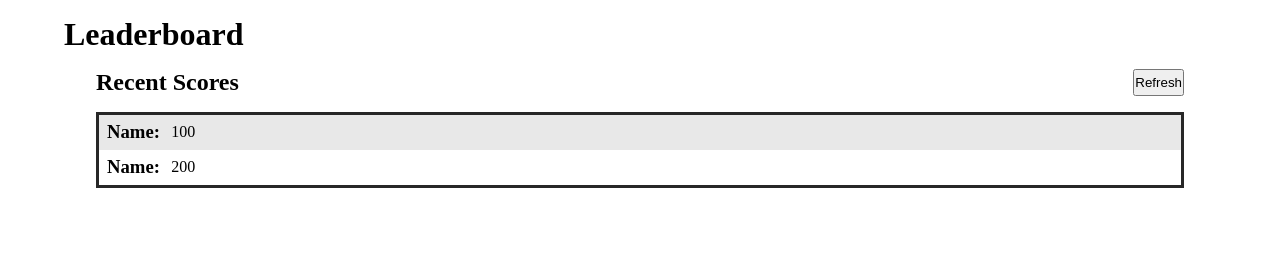
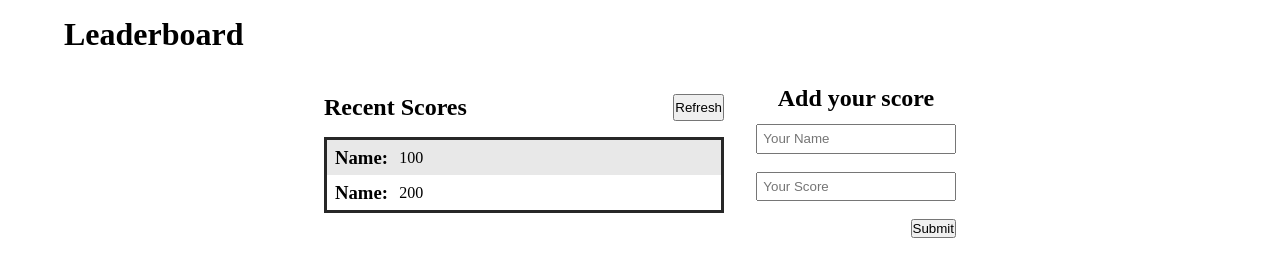
Before and after one commit to Luiscarlosvd/Leaderboard, a website built with webpack: page src/index.html in a window 1280 px wide. Built offline with nearby package versions, Linux system fonts and the light colour scheme.

Commit message:
Create Add Score section

```diff
--- a/src/index.html
+++ b/src/index.html
@@ -28,6 +28,15 @@
                 </ul>
             </div>
         </section>
+
+        <section class="add-score">
+            <h2>Add your score</h2>
+            <form id="addScore">
+                <input type="text" id="name" name="name" placeholder="Your Name" required> <br>
+                <input type="text" id="score" name="score" placeholder="Your Score" required><br>
+                <button type="submit" class="button-add">Submit</button>
+            </form>
+        </section>
     </main>
 </body>
 </html>
--- a/src/style.css
+++ b/src/style.css
@@ -14,6 +14,8 @@ header {
 main {
   display: flex;
   justify-content: center;
+  align-items: center;
+  flex-direction: column;
 }
 
 .recent-scores {
@@ -44,3 +46,36 @@ main {
 .individual-scores:nth-child(odd) {
   background-color: rgba(213, 213, 213, 0.536);
 }
+
+.add-score {
+  margin-top: 1em;
+  text-align: center;
+}
+
+.add-score h2 {
+  margin-bottom: 0.5em;
+}
+
+form {
+  display: flex;
+  flex-direction: column;
+  align-items: flex-end;
+}
+
+form input {
+  width: 15em;
+  padding: 0.4em;
+}
+
+@media (min-width: 768px) {
+  main {
+    flex-direction: row;
+    gap: 2em;
+    width: 80%;
+    margin: 0 auto;
+  }
+
+  .recent-scores {
+    width: 25em;
+  }
+}
```
